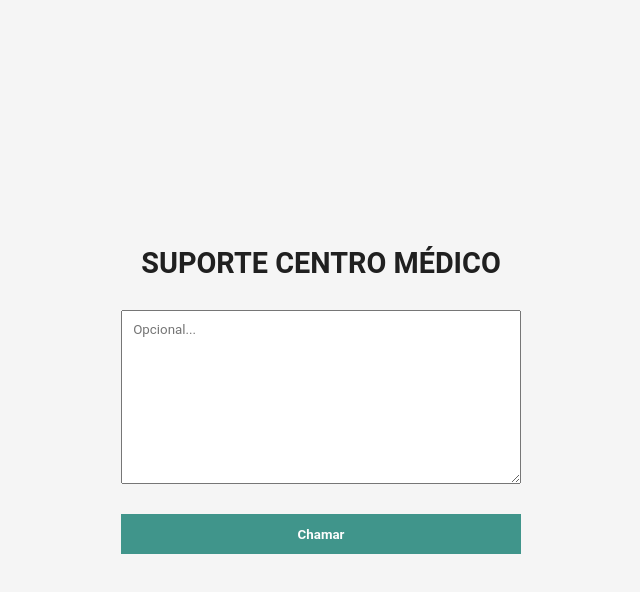
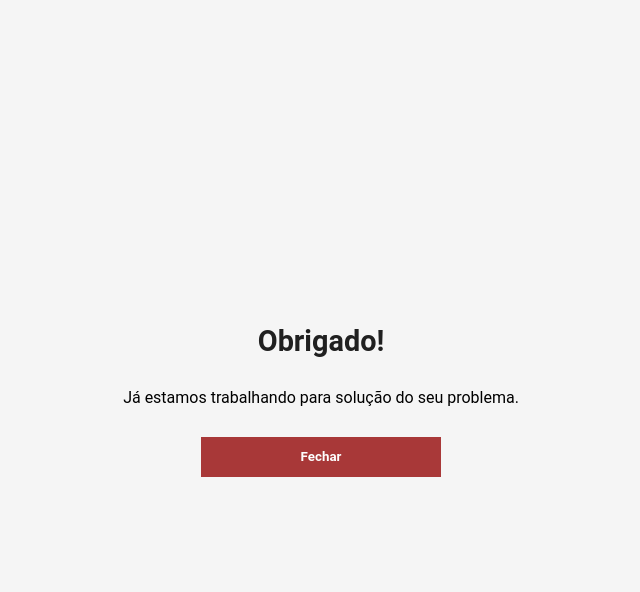
Before and after one commit to Arilson1/Robozinho, an Electron app: page index.html in a window 800 px wide. Both pictures are taken after a click on the button "Chamar". Shown: the whole page, without its empty margins (79-719 px from the left). Drawn offline with Linux system fonts and the light colour scheme; no server answers.

Commit message:
pega os dados / agradecimento

```diff
--- a/index.html
+++ b/index.html
@@ -8,10 +8,15 @@
     <link rel="stylesheet" type="text/css" href="./styles.css">
   </head>
   <body>
-    <div class="app">
+    <div id="app" class="app">
         <h1>SUPORTE CENTRO MÉDICO</h1>
-        <textarea name="" id="message" cols="30" rows="10" placeholder="Opcional..."></textarea>
+        <textarea  id="message" cols="30" rows="10"></textarea>
         <button id="openTicket">Chamar</button>
+    </div>
+    <div id="grato" class="grato">
+        <h1>Obrigado!</h1>
+        <p>Já estamos trabalhando para solução do seu problema.</p>
+        <button id="close">Fechar</button>
     </div>
     <script src="./renderer.js"></script>
   </body>
--- a/main.js
+++ b/main.js
@@ -30,5 +30,3 @@ app.whenReady().then(() => {
 app.on('window-all-closed', () => {
     if (process.platform !== 'darwin') app.quit()
 });
-
-const { shell } = require('electron')
--- a/renderer.js
+++ b/renderer.js
@@ -1,14 +1,21 @@
 const { shell } = require('electron')
 const os = require('os')
 
-const message = document.getElementById('message').value
+const message = document.getElementById('message')
+const grato = document.getElementById('grato')
+const app = document.getElementById('app')
+
+grato.style.display = "none"
 
 content = {
+    message: "",
     hostname: os.hostname(),
     userinfo: os.userInfo(),
-    message: "" + message.value,
 }
 
 document.getElementById('openTicket').addEventListener('click', (event) => {
+    content.message = message.value
     console.log(content)
+    app.style.display = "none"
+    grato.style.display = "flex"
 })
--- a/styles.css
+++ b/styles.css
@@ -13,7 +13,8 @@
 
 body {background-color: #f5f5f5;}
 
-.app {
+.app,
+.grato {
     height: 100vh;
     display: flex;
     justify-content: center;
@@ -21,7 +22,8 @@ body {background-color: #f5f5f5;}
     flex-direction: column;
 }
 
-.app h1 {
+.app h1,
+.grato h1 {
     font-size: 1.8rem;
     font-weight: bold;
     color: rgb(32, 32, 32);
@@ -46,6 +48,19 @@ body {background-color: #f5f5f5;}
     cursor: pointer;
 }
 
-.app button:hover {
+.grato button {
+    width: 30%;
+    height: 2.5rem;
+    color: #fff;
+    font-weight: bold;
+    background-color: #960a0a;
+    opacity: 0.8;
+    border: none;
+    cursor: pointer;
+    margin-top: 30px;
+}
+
+.app button:hover,
+.grato button:hover  {
     opacity: 1;
 }
```
